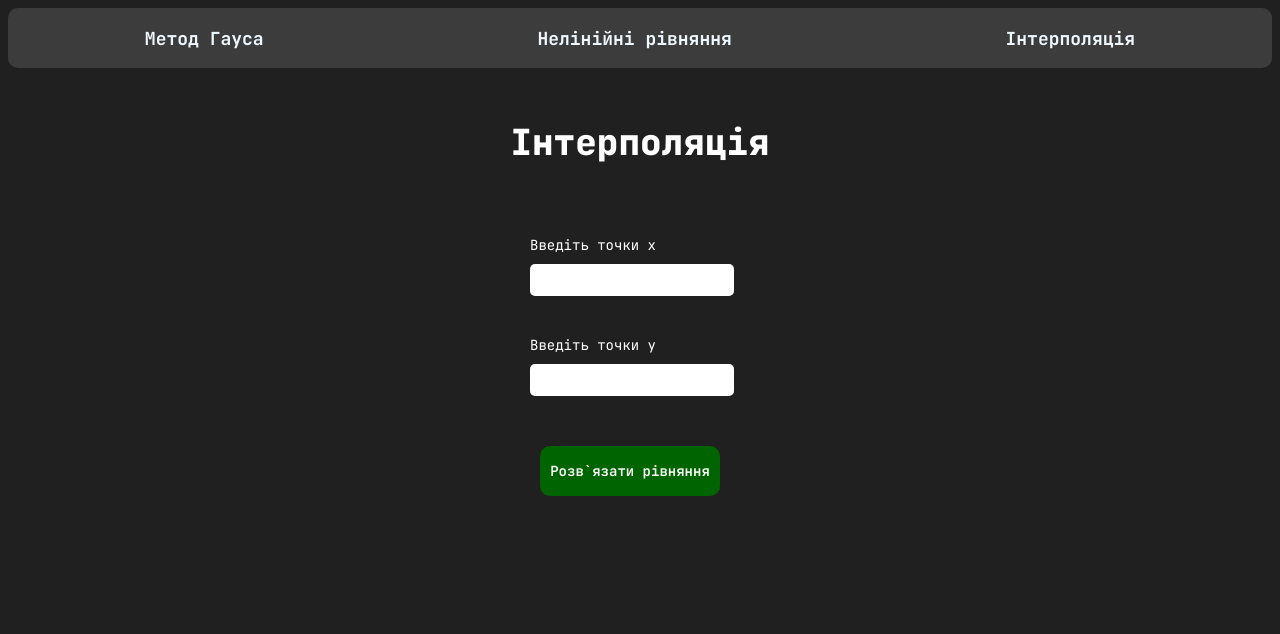
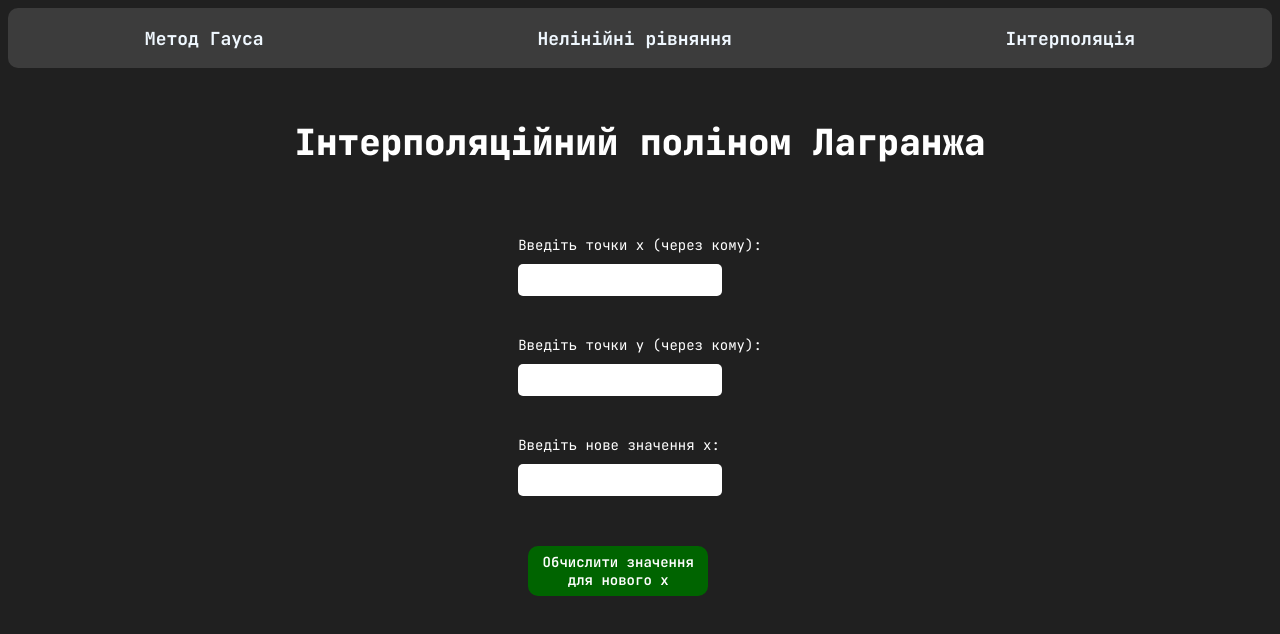
Before and after one commit to Kitukl/NumericalMethods, a React (Vite) app: page /interpolation in a window 1280 px wide. Shown: the top 634 px of the page. Built offline with nearby package versions, Linux system fonts and the light colour scheme.

Commit message:
Lagrange method

```diff
--- a/src/components/Interpolation/Interpolatian.jsx
+++ b/src/components/Interpolation/Interpolatian.jsx
@@ -1,61 +1,102 @@
-import '../Interpolation/Interpolatian.scss'
-import {useState} from "react";
+import { useState } from 'react';
+import { CartesianGrid, Line, LineChart, XAxis, YAxis, Tooltip, Legend } from 'recharts';
 
+const LagrangeInterpolation = () => {
+    const [xPointsString, setXPointsString] = useState('');
+    const [yPointsString, setYPointsString] = useState('');
+    const [newX, setNewX] = useState('');
+    const [result, setResult] = useState(null);
+    const [data, setData] = useState([]);
 
-const Interpolatian = () => {
-    const [x_pointsString, setX_PointsString] = useState('')
-    const [y_pointsString, setY_pointsString] = useState('')
+    const printPlot = (xValues, yValues) => {
+        const temp = [];
+        for (let i = 0; i < xValues.length; i++) {
+            temp.push({ x: xValues[i], y: yValues[i] });
+        }
+        return temp;
+    };
 
     const strToArray = (stringValue) => {
-        const arr = stringValue.split(',')
-        return arr
-    }
+        return stringValue.split(',').map(Number);
+    };
 
-    const Interpolatian = () => {
-        const [x_points, setX_Points] = useState([])
-        const [y_points, setY_Points] = useState([])
+    const calculateLagrange = (x, y, xValue) => {
+        let P = 0;
+        for (let i = 0; i < x.length; i++) {
+            let L = 1;
+            for (let j = 0; j < x.length; j++) {
+                if (i !== j) {
+                    L *= (xValue - x[j]) / (x[i] - x[j]);
+                }
+            }
+            P += y[i] * L;
+        }
+        return P;
+    };
 
-        setX_Points(strToArray(x_pointsString))
-        setY_Points(strToArray(y_pointsString))
+    const handleCalculate = (e) => {
+        e.preventDefault();
+        const xPoints = strToArray(xPointsString);
+        const yPoints = strToArray(yPointsString);
+        const xValue = parseFloat(newX);
 
+        if (xPoints.length !== yPoints.length) {
+            alert("Кількість x та y точок повинна бути однаковою.");
+            return;
+        }
 
-    }
+        const yValue = calculateLagrange(xPoints, yPoints, xValue);
+        setResult(yValue);
+        setData(printPlot(xPoints, yPoints));
+    };
 
-    return (<main>
-        <h1>Інтерполяція</h1>
-        <section>
-            <form>
+    return (
+        <main>
+            <h1>Інтерполяційний поліном Лагранжа</h1>
+            <form className='container'>
                 <div className='inputs'>
-                    <label htmlFor='matrix-size'>
-                        Введіть точки x
-                    </label>
+                    <label>Введіть точки x (через кому):</label>
                     <input
                         type='text'
-                        name='matrix-size'
-                        onChange={e => {
-                            setX_PointsString(e.target.value)
-                        }}
+                        value={xPointsString}
+                        onChange={e => setXPointsString(e.target.value)}
                     />
                 </div>
                 <div className='inputs'>
-                    <label htmlFor='matrix-size'>
-                        Введіть точки y
-                    </label>
+                    <label>Введіть точки y (через кому):</label>
                     <input
                         type='text'
-                        name='matrix-size'
-                        onChange={e => {setY_pointsString(e.target.value)
-                        }}
+                        value={yPointsString}
+                        onChange={e => setYPointsString(e.target.value)}
                     />
                 </div>
+                <div className='inputs'>
+                    <label>Введіть нове значення x:</label>
+                    <input
+                        type='text'
+                        value={newX}
+                        onChange={e => setNewX(e.target.value)}
+                    />
+                </div>
+                <button className='solve-button' onClick={handleCalculate}>Обчислити значення для нового x</button>
             </form>
-            <div className='enter-buttons'></div>
-            <button className='solve-button'>
-                Розв`язати рівняння
-            </button>
+            <div>
+                {result !== null && (
+                    <h2>Значення y для x = {newX} : {result}</h2>
+                )}
+            </div>
+            <div>
+                {data.length > 0 && (
+                    <LineChart width={600} height={400} data={data}>
+                    <CartesianGrid stroke='#ccc' />
+                    <XAxis dataKey='x' />
+                    <YAxis />
+                    <Line type='monotone' dataKey='y' stroke='#fff' />
+                </LineChart>)}
 
-        </section>
-    </main>)
-}
+            </div>
+        </main>
+    );
+};
 
-export default Interpolatian
+export default LagrangeInterpolation;
--- a/src/components/Not_Lineal/Neuton/Neuton.jsx
+++ b/src/components/Not_Lineal/Neuton/Neuton.jsx
@@ -93,11 +93,9 @@ function Neuton() {
 			<button className='solve-button' onClick={NeutonMethod}>
 				Розв`язати рівняння
 			</button>
-
 				<div>
 					<h3>Результат: {result}</h3>
 				</div>
-
 			<div className='chart'>
 				{data.length > 0 && (
 					<LineChart width={600} height={400} data={data}>
```
Also changed, not shown: src/components/Not_Lineal/Neuton/Neuton.scss (line endings or trailing spaces).
